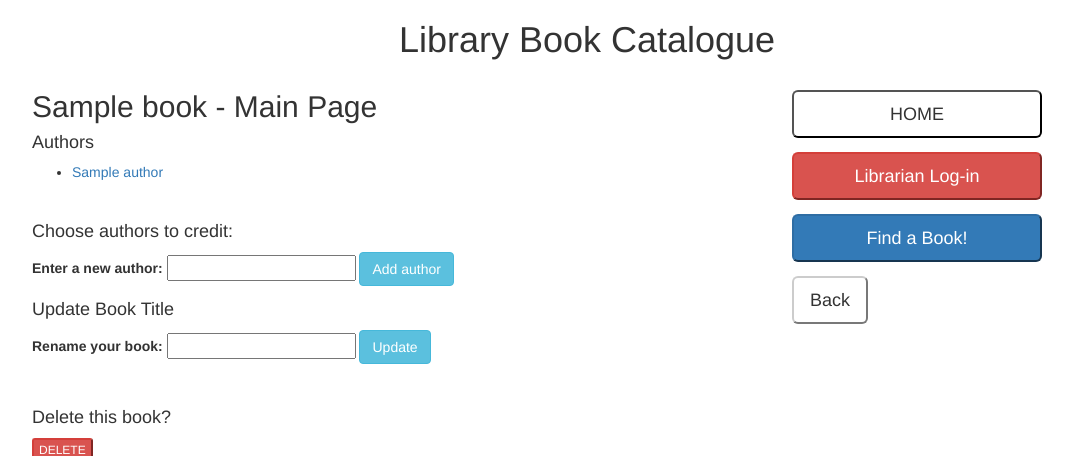
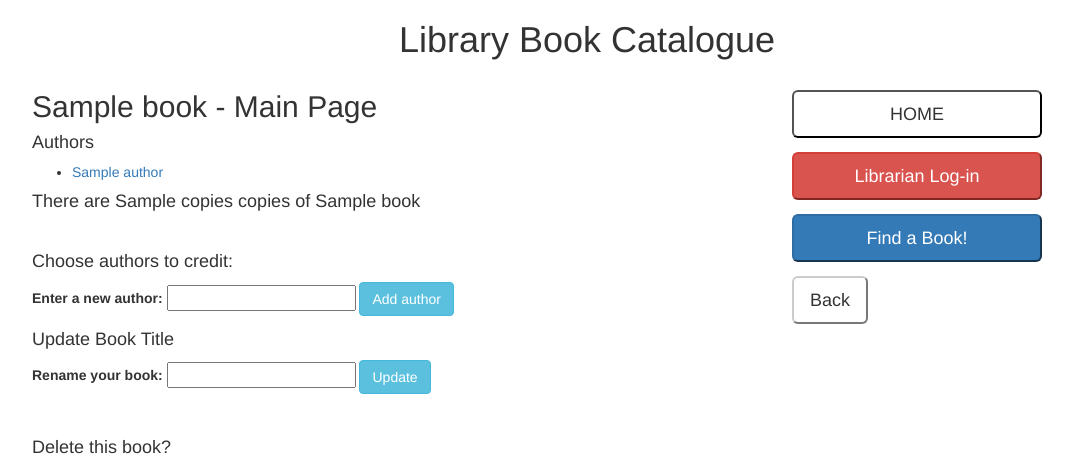
Before and after one commit to anniehoogendoorn/Library, a PHP site: template views/book.html.twig in a window 1280 px wide. Shown: the top 456 px of the page, without its empty margins (53-1126 px from the left). Run offline with PHP 8.4, Linux system fonts and the light colour scheme; the template is opened without the code that fills it: most values are stand-ins (such as "Sample title", 1, 10 or a date in 2020); some libraries are stand-ins or nearby versions.

Commit message:
add the ability to add copies.

```diff
--- a/views/author.html.twig
+++ b/views/author.html.twig
@@ -2,7 +2,6 @@
     <head>
         <title>Author Page</title>
         <link href="css/custom.css" rel='stylesheet' type="text/css">
-        <link href="../../css/custom.css" rel='stylesheet' type="text/css">
         <link href='http://fonts.googleapis.com/css?family=PT+Sans' rel='stylesheet' type='text/css'>
         <link rel='stylesheet' href='https://maxcdn.bootstrapcdn.com/bootstrap/3.3.1/css/bootstrap.min.css'>
     </head>
--- a/views/book.html.twig
+++ b/views/book.html.twig
@@ -2,7 +2,6 @@
 <head>
     <title>Catalogue</title>
     <link href="css/custom.css" rel='stylesheet' type="text/css">
-    <link href="../../css/custom.css" rel='stylesheet' type="text/css">
     <link href='http://fonts.googleapis.com/css?family=PT+Sans' rel='stylesheet' type='text/css'>
     <link rel='stylesheet' href='https://maxcdn.bootstrapcdn.com/bootstrap/3.3.1/css/bootstrap.min.css'>
 </head>
@@ -24,6 +23,10 @@
 
                 {% else %}
                     <p>Zero authors have written this book.</p>
+                {% endif %}
+
+                {% if copies > 0 %}
+                    <h4>There are {{ copies }} copies of {{ book.getTitle }}</h4>
                 {% endif %}
 
                 <br>
--- a/views/main_admin.html.twig
+++ b/views/main_admin.html.twig
@@ -35,6 +35,8 @@
                     <div class="form-group">
                         <label for="title">Add a Book Title</label>
                         <input class="form-control" id="title" name="title" type="text" required autofocus>
+                        <label for="copies">Add the number of copies</label>
+                        <input class="form-control" id="copies" name="copies" type="number" value = 1>
                     </div>
                     <div class="form-group">
                         <label for="name">Author (separate multiple author names by comma)</label>
```
Also changed, not shown: app/app.php (+11 -5 lines).
